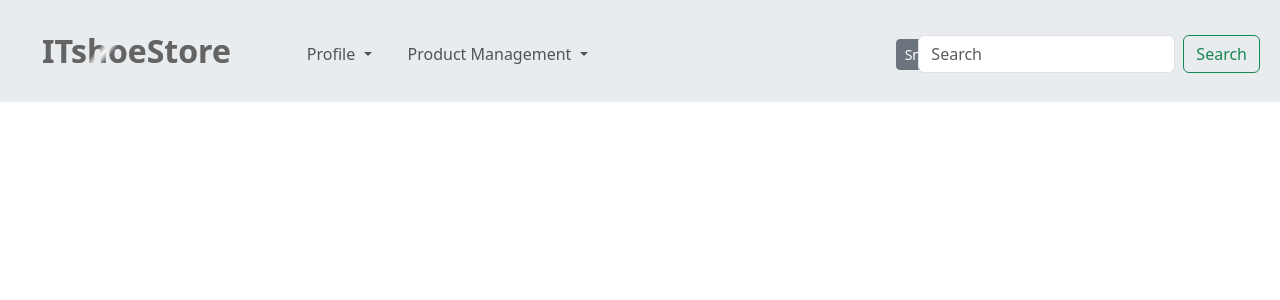
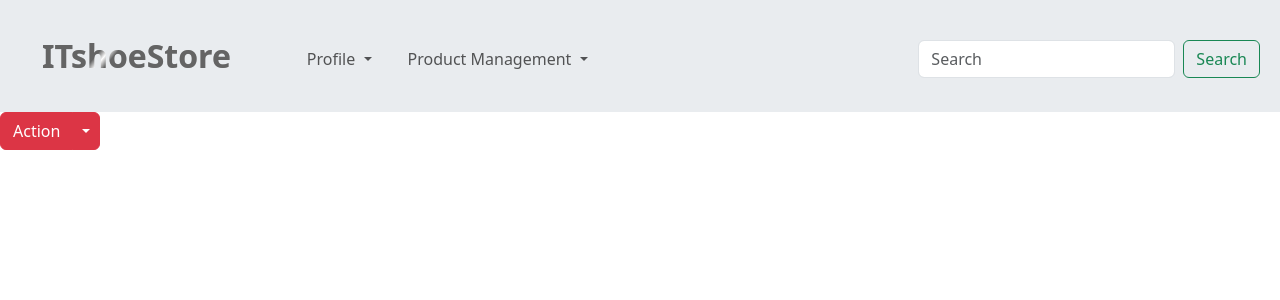
Before and after one commit to Rhazzhamir/Information-Management, a PHP site: page / in a window 1280 px wide. Shown: the top 300 px of the page. Run offline with PHP 8.4, Linux system fonts and the light colour scheme; data that the repository does not hold is empty; some libraries are stand-ins or nearby versions.

Commit message:
'Update'

```diff
--- a/index.php
+++ b/index.php
@@ -9,6 +9,68 @@
     <link href="https://cdn.jsdelivr.net/npm/bootstrap@5.3.3/dist/css/bootstrap.min.css" rel="stylesheet" integrity="sha384-QWTKZyjpPEjISv5WaRU9OFeRpok6YctnYmDr5pNlyT2bRjXh0JMhjY6hW+ALEwIH" crossorigin="anonymous">
     <script src="https://cdn.jsdelivr.net/npm/bootstrap@5.3.3/dist/js/bootstrap.bundle.min.js" integrity="sha384-YvpcrYf0tY3lHB60NNkmXc5s9fDVZLESaAA55NDzOxhy9GkcIdslK1eN7N6jIeHz" crossorigin="anonymous"></script>
     <title>Document</title>
+    <style>
+        /* btn-cart */
+    .btn-cart {
+        display: flex;
+        align-items: center;
+        justify-content: center;
+        width: 50px;
+        height: 50px;
+        border-radius: 10px;
+        border: none;
+        background-color: transparent;
+        position: relative;
+        }
+
+        .btn-cart::after {
+        content: attr(data-quantity);
+        width: fit-content;
+        height: fit-content;
+        position: absolute;
+        font-size: 15px;
+        color: white;
+        font-family: 'Lucida Sans', 'Lucida Sans Regular', 'Lucida Grande', 'Lucida Sans Unicode', Geneva, Verdana, sans-serif;
+        opacity: 0;
+        visibility: hidden;
+        transition: .2s linear;
+        top: 115%;
+        }
+
+        .icon-cart {
+        width: 24.38px;
+        height: 30.52px;
+        transition: .2s linear;
+        }
+
+        .icon-cart path {
+        fill: rgb(240, 8, 8);
+        transition: .2s linear;
+        }
+
+        .btn-cart:hover > .icon-cart {
+        transform: scale(1.2);
+        }
+
+        .btn-cart:hover > .icon-cart path {
+        fill: rgb(186, 34, 233);
+        }
+
+        .btn-cart:hover::after {
+        visibility: visible;
+        opacity: 1;
+        top: 105%;
+        }
+
+        .quantity {
+        display: none;
+        }
+
+        .btn-cart{
+            margin-left: 435px;
+        }
+    </style>
+
 </head>
     <body>
     <nav class="navbar navbar-expand bg-body-secondary p-1">
@@ -37,14 +99,14 @@
                         </ul>
                     </li>
                 </ul>
-                <div class="btn-category">
-                    <button class="btn btn-secondary btn-sm dropdown-toggle" type="button" data-bs-toggle="dropdown" aria-expanded="false">
-                        Small button
-                    </button>
-                    <ul class="dropdown-menu">
-                        ...
-                    </ul>
-                </div>
+                <!-- Icon-Cart -->
+                <button data-quantity="0" class="btn-cart">
+                    <svg class="icon-cart" viewBox="0 0 24.38 30.52" height="30.52" width="24.38" xmlns="http://www.w3.org/2000/svg">
+                        <title>icon-cart</title>
+                        <path transform="translate(-3.62 -0.85)" d="M28,27.3,26.24,7.51a.75.75,0,0,0-.76-.69h-3.7a6,6,0,0,0-12,0H6.13a.76.76,0,0,0-.76.69L3.62,27.3v.07a4.29,4.29,0,0,0,4.52,4H23.48a4.29,4.29,0,0,0,4.52-4ZM15.81,2.37a4.47,4.47,0,0,1,4.46,4.45H11.35a4.47,4.47,0,0,1,4.46-4.45Zm7.67,27.48H8.13a2.79,2.79,0,0,1-3-2.45L6.83,8.34h3V11a.76.76,0,0,0,1.52,0V8.34h8.92V11a.76.76,0,0,0,1.52,0V8.34h3L26.48,27.4a2.79,2.79,0,0,1-3,2.44Zm0,0"></path>
+                    </svg>
+                    <span class="quantity"></span>
+                </button>
                 <form class="search_bar d-flex" role="search">
                     <input class="form-control me-2" type="search" placeholder="Search" aria-label="Search">
                     <button class="btn btn-outline-success" type="submit">Search</button>
--- a/main.php
+++ b/main.php
@@ -1,4 +1,85 @@
+<style>
+.CartBtn {
+width: 140px;
+height: 40px;
+border-radius: 12px;
+border: none;
+background-color: rgb(255, 208, 0);
+display: flex;
+align-items: center;
+justify-content: center;
+cursor: pointer;
+transition-duration: .5s;
+overflow: hidden;
+box-shadow: 0px 5px 10px rgba(0, 0, 0, 0.103);
+position: relative;
+}
 
+.IconContainer {
+position: absolute;
+left: -50px;
+width: 30px;
+height: 30px;
+background-color: transparent;
+border-radius: 50%;
+display: flex;
+align-items: center;
+justify-content: center;
+overflow: hidden;
+z-index: 2;
+transition-duration: .5s;
+}
+
+.icon {
+border-radius: 1px;
+}
+
+.text {
+margin-top: 15px;
+height: 100%;
+width: fit-content;
+display: flex;
+align-items: center;
+justify-content: center;
+color: rgb(17, 17, 17);
+z-index: 1;
+transition-duration: .5s;
+font-size: 1.04em;
+font-weight: 600;
+}
+
+.CartBtn:hover .IconContainer {
+transform: translateX(58px);
+border-radius: 40px;
+transition-duration: .5s;
+}
+
+.CartBtn:hover .text {
+transform: translate(10px,0px);
+transition-duration: .5s;
+}
+
+.CartBtn:active {
+transform: scale(0.95);
+transition-duration: .5s;
+}
+</style>
+
+
+<!-- Dropdown-->
+<div class="btn-group ">
+    <button type="button" class="btn btn-danger">Action</button>
+    <button type="button" class="btn btn-danger dropdown-toggle dropdown-toggle-split" data-bs-toggle="dropdown" aria-expanded="false">
+        <span class="visually-hidden">Toggle Dropdown</span>
+    </button>
+    <ul class="dropdown-menu">
+        <li><a class="dropdown-item" href="#">Action</a></li>
+        <li><a class="dropdown-item" href="#">Another action</a></li>
+        <li><a class="dropdown-item" href="#">Something else here</a></li>
+        <li><hr class="dropdown-divider"></li>
+        <li><a class="dropdown-item" href="#">Separated link</a></li>
+    </ul>
+</div>
 <div class="container text-center ">
 
     <div class="d-flex flex-wrap mt-5">
@@ -9,7 +90,14 @@
                 <div class="card-body">
                     <h5 class="card-title"><?php echo $row['Product_Name'] ?></h5>
                     <p class="card-text">Php<?php echo $row['Product_Price'] ?></p>
-                <a href="#" class="btn btn-primary add-to-cart-btn">Add To Cart</a>
+                    <a href="#" class="btn add-to-cart-btn">
+                        <button class="CartBtn">
+                            <span class="IconContainer">
+                                <svg xmlns="http://www.w3.org/2000/svg" height="1em" viewBox="0 0 576 512" fill="rgb(17, 17, 17)" class="cart"><path d="M0 24C0 10.7 10.7 0 24 0H69.5c22 0 41.5 12.8 50.6 32h411c26.3 0 45.5 25 38.6 50.4l-41 152.3c-8.5 31.4-37 53.3-69.5 53.3H170.7l5.4 28.5c2.2 11.3 12.1 19.5 23.6 19.5H488c13.3 0 24 10.7 24 24s-10.7 24-24 24H199.7c-34.6 0-64.3-24.6-70.7-58.5L77.4 54.5c-.7-3.8-4-6.5-7.9-6.5H24C10.7 48 0 37.3 0 24zM128 464a48 48 0 1 1 96 0 48 48 0 1 1 -96 0zm336-48a48 48 0 1 1 0 96 48 48 0 1 1 0-96z"></path></svg>
+                            </span>
+                            <p class="text">Add to Cart</p>
+                        </button>
+                    </a>
                 </div>
             </div>
         <?php endforeach ?>
--- a/style.css
+++ b/style.css
@@ -1,4 +1,3 @@
-
 .logo {
     width: 90px;
     height: 60px;
@@ -85,7 +84,71 @@
         font-size: 14px;
     }
 
-    /* btn-category */
-    .btn-category{
-        margin-left: 300px;
+
+    /* ButtonCart */
+.CartBtn {
+    width: 140px;
+    height: 40px;
+    border-radius: 12px;
+    border: none;
+    background-color: rgb(255, 208, 0);
+    display: flex;
+    align-items: center;
+    justify-content: center;
+    cursor: pointer;
+    transition-duration: .5s;
+    overflow: hidden;
+    box-shadow: 0px 5px 10px rgba(0, 0, 0, 0.103);
+    position: relative;
     }
+
+    .IconContainer {
+    position: absolute;
+    left: -50px;
+    width: 30px;
+    height: 30px;
+    background-color: transparent;
+    border-radius: 50%;
+    display: flex;
+    align-items: center;
+    justify-content: center;
+    overflow: hidden;
+    z-index: 2;
+    transition-duration: .5s;
+    }
+
+    .icon {
+    border-radius: 1px;
+    }
+
+    .text {
+    height: 100%;
+    width: fit-content;
+    display: flex;
+    align-items: center;
+    justify-content: center;
+    color: rgb(17, 17, 17);
+    z-index: 1;
+    transition-duration: .5s;
+    font-size: 1.04em;
+    font-weight: 600;
+    }
+
+    .CartBtn:hover .IconContainer {
+    transform: translateX(58px);
+    border-radius: 40px;
+    transition-duration: .5s;
+    }
+
+    .CartBtn:hover .text {
+    transform: translate(10px,0px);
+    transition-duration: .5s;
+    }
+
+    .CartBtn:active {
+    transform: scale(0.95);
+    transition-duration: .5s;
+    }
+
+
+/* Dropdown */
```
Lines whose indentation alone changed are shown as unchanged.
